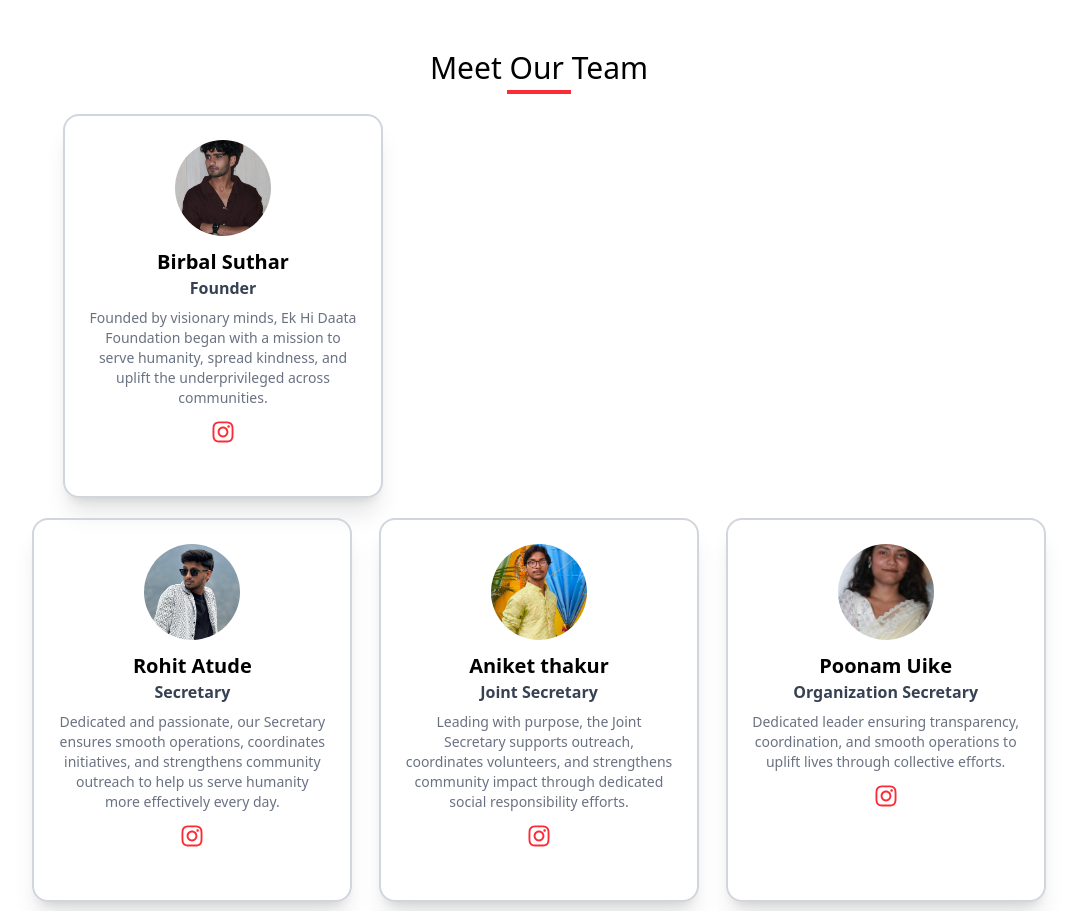
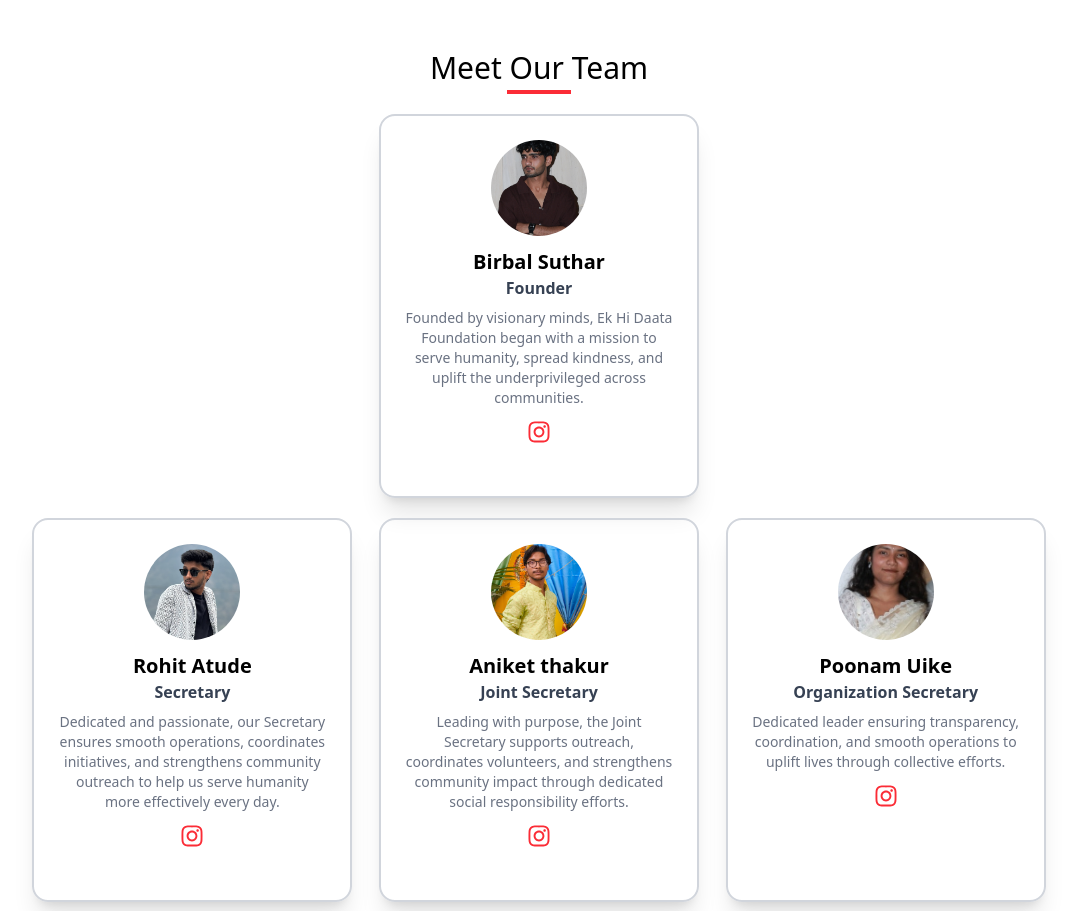
Before and after one commit to neerajhariyale/EkHiDaataFoundation, a React (Vite) app: page / in a window 1280 px wide. Shown: the part 1908-2819 px from the top of the page, without its empty margins (101-1178 px from the left). Built offline with nearby package versions, Linux system fonts and the light colour scheme.

Commit message:
Update Teams.jsx

```diff
--- a/src/components/Teams.jsx
+++ b/src/components/Teams.jsx
@@ -71,7 +71,7 @@ const Teams = () => {
     <div className="px-4">
       {/* Founder Cards */}
       <div className="mx-auto">
-        <div className="grid grid-cols-1 md:grid-cols-2 lg:grid-cols-2 gap-4 justify-center items-center mt-5 w-full  mx-auto">
+        <div className="grid grid-cols-1 md:grid-cols-1 lg:grid-cols-1 gap-4 justify-center items-center mt-5 w-full  mx-auto">
           {founderData.map((item, index) => (
             <div
               key={index}
```
